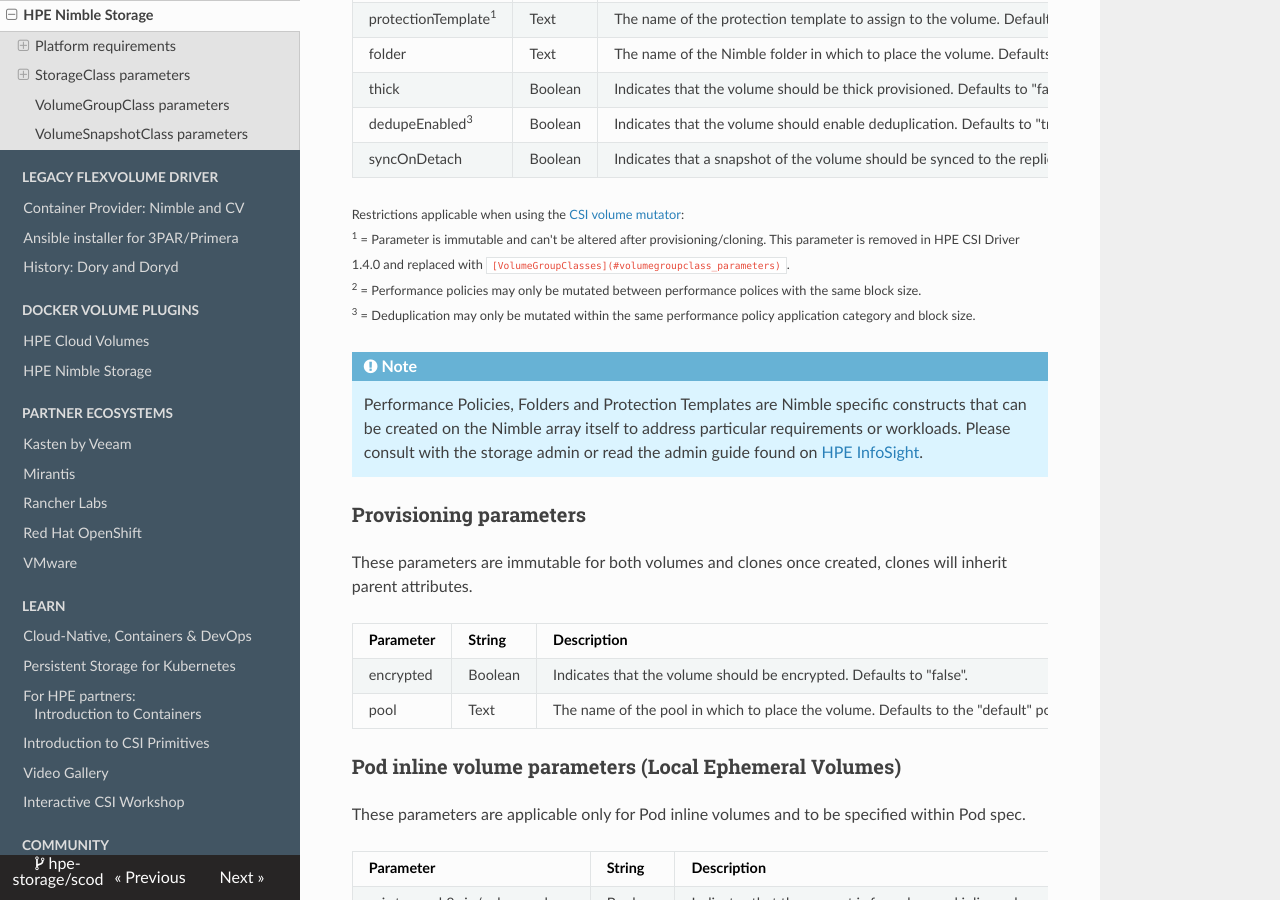
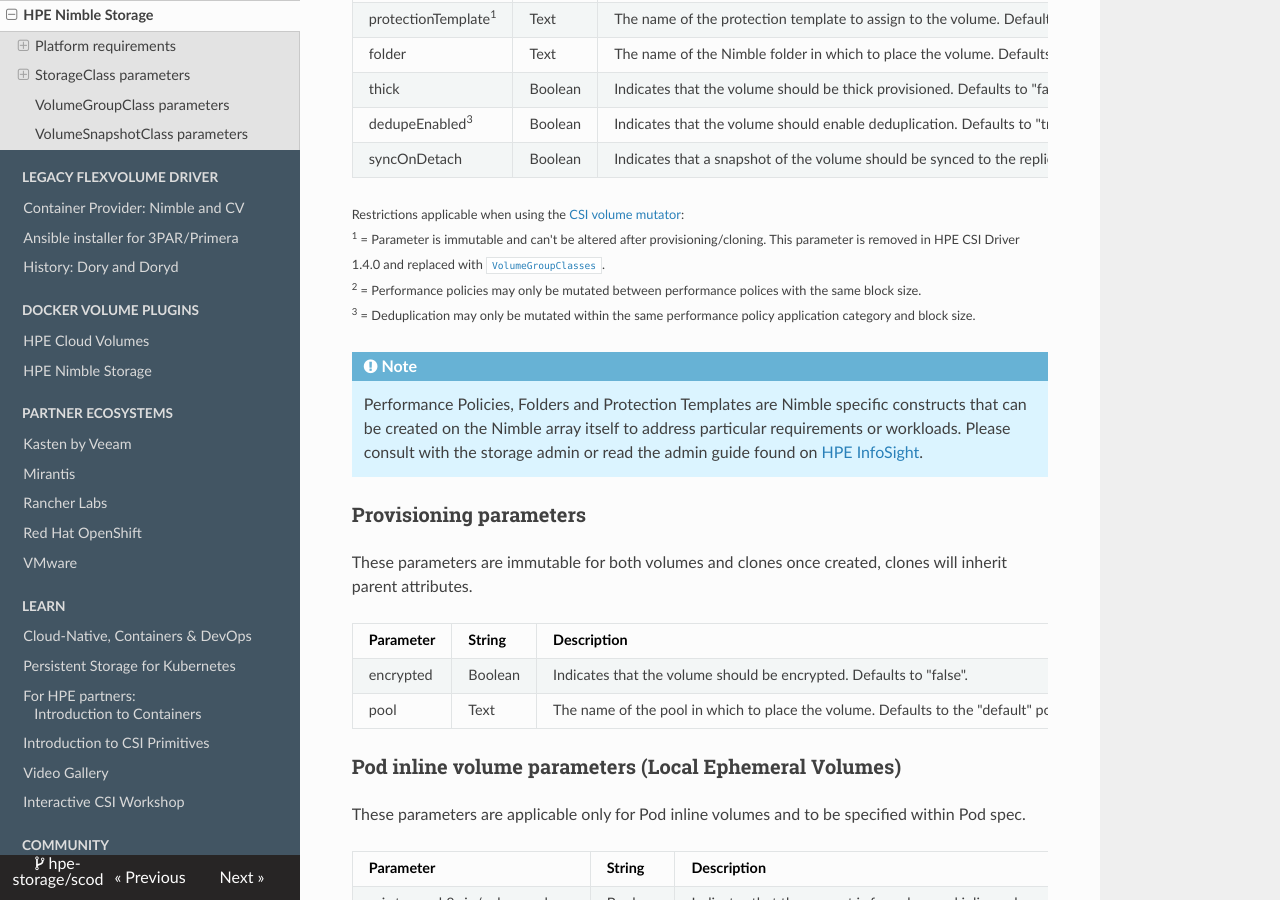
Before and after one commit to hpe-storage/scod, an MkDocs documentation site: the page built from docs/container_storage_provider/hpe_nimble_storage/index.md, in a window 1280 px wide and 900 px high, scrolled down 2417 px. Built offline with MkDocs 1.6.1, drawn with Linux system fonts in a browser that asks for light colours; nearby versions of some CDN libraries.

Commit message:
Formatting issue (#75)
Signed-off-by: Michael Mattsson <michael.mattsson@hpe.com>

```diff
--- a/docs/container_storage_provider/hpe_nimble_storage/index.md
+++ b/docs/container_storage_provider/hpe_nimble_storage/index.md
@@ -64,7 +64,7 @@
 
 <small>
  Restrictions applicable when using the [CSI volume mutator](../../csi_driver/using.md#using_volume_mutations):
- <br /><sup>1</sup> = Parameter is immutable and can't be altered after provisioning/cloning. This parameter is removed in HPE CSI Driver 1.4.0 and replaced with `[VolumeGroupClasses](#volumegroupclass_parameters)`.
+ <br /><sup>1</sup> = Parameter is immutable and can't be altered after provisioning/cloning. This parameter is removed in HPE CSI Driver 1.4.0 and replaced with [`VolumeGroupClasses`](#volumegroupclass_parameters).
  <br /><sup>2</sup> = Performance policies may only be mutated between performance polices with the same block size.
  <br /><sup>3</sup> = Deduplication may only be mutated within the same performance policy application category and block size.
 </small>
```
